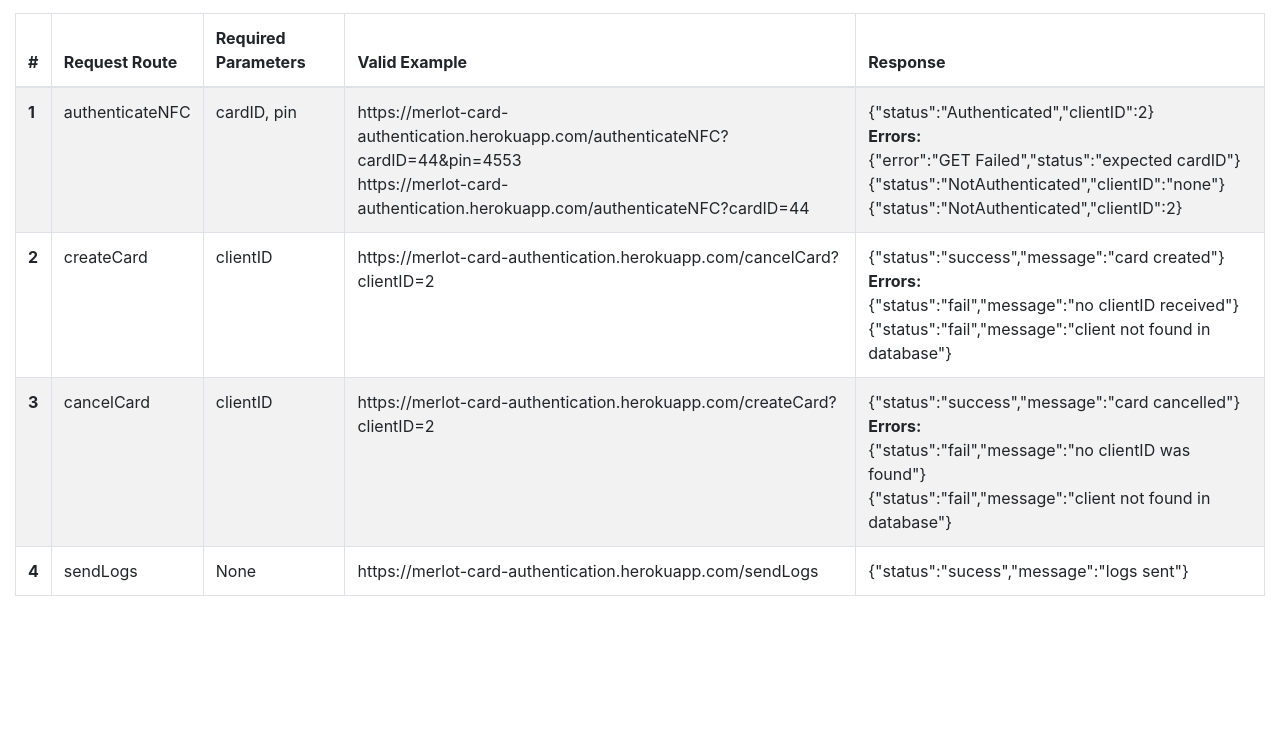
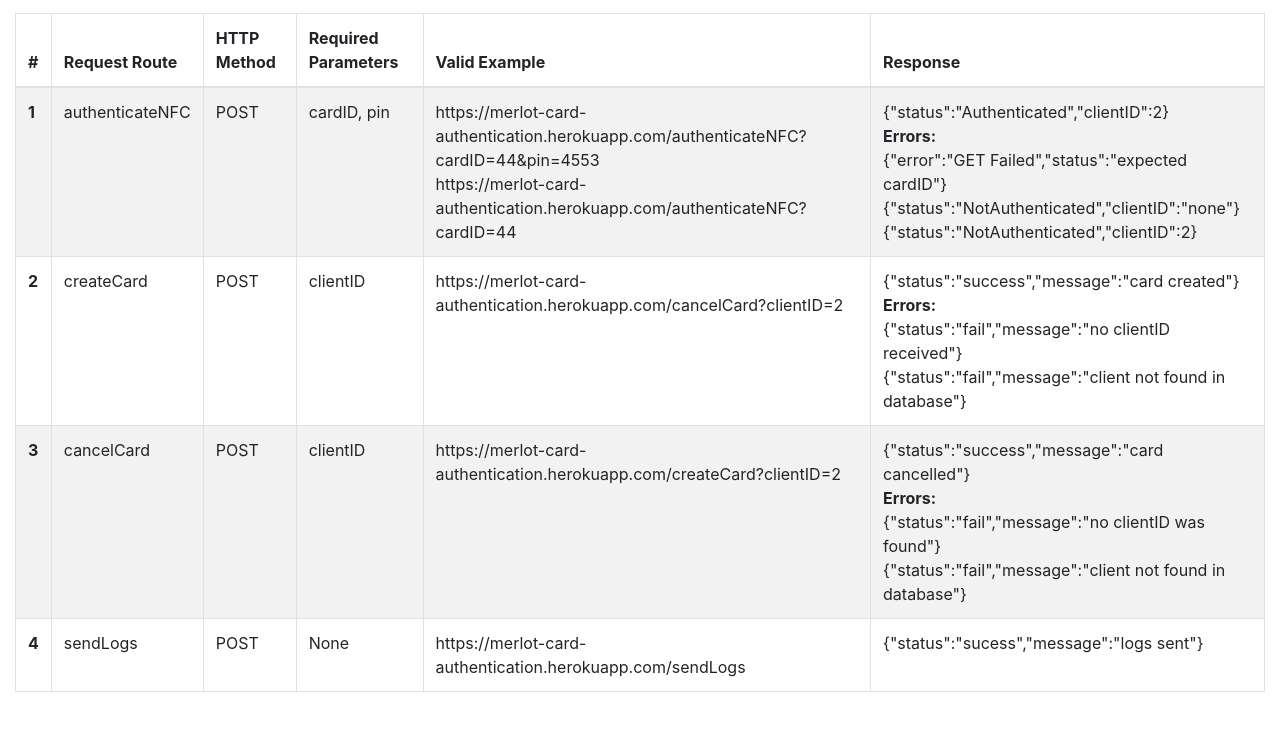
Before and after one commit to KendraRid9/Merlot-CardAuthentication, a website: page landingPage.html in a window 1280 px wide. Shown: the part 67-798 px from the top of the page. Drawn offline with nearby package versions, Linux system fonts and the light colour scheme.

Commit message:
Added "HTTP Method" column for endpoints
Added "HTTP Method" column for each endpoint for our API documentation

```diff
--- a/landingPage.html
+++ b/landingPage.html
@@ -17,6 +17,7 @@
                     <tr>
                         <th scope="col">#</th>
                         <th scope="col">Request Route</th>
+                        <th scope="col">HTTP Method</th>
                         <th scope="col">Required Parameters</th>
                         <th scope="col">Valid Example</th>
                         <th scope="col">Response</th>
@@ -26,6 +27,7 @@
                     <tr>
                         <th scope="row">1</th>
                         <td>authenticateNFC</td>
+                        <td>POST</td>
                         <td>cardID, pin</td>
                         <td>https://merlot-card-authentication.herokuapp.com/authenticateNFC?cardID=44&pin=4553
                             <br>
@@ -47,6 +49,7 @@
                     <tr>
                         <th scope="row">2</th>
                         <td>createCard</td>
+                        <td>POST</td>
                         <td>clientID</td>
                         <td>https://merlot-card-authentication.herokuapp.com/cancelCard?clientID=2</td>
                         <td>
@@ -62,6 +65,7 @@
                     <tr>
                         <th scope="row">3</th>
                         <td>cancelCard</td>
+                        <td>POST</td>
                         <td>clientID</td>
                         <td>https://merlot-card-authentication.herokuapp.com/createCard?clientID=2</td>
                         <td>
@@ -77,6 +81,7 @@
                     <tr>
                         <th scope="row">4</th>
                         <td>sendLogs</td>
+                        <td>POST</td>
                         <td>None</td>
                         <td>https://merlot-card-authentication.herokuapp.com/sendLogs</td>
                         <td>
```
